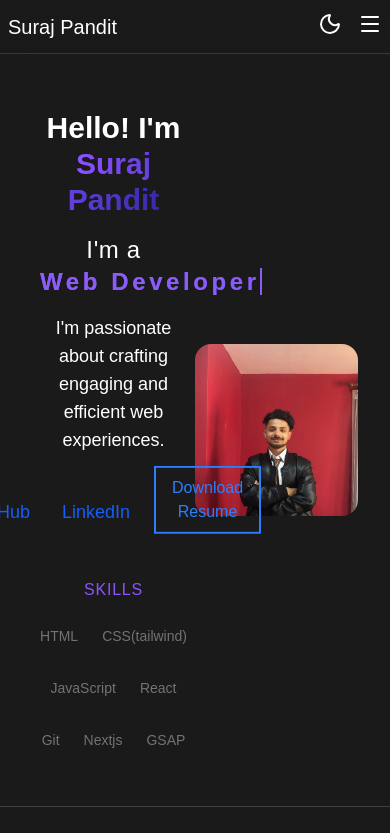
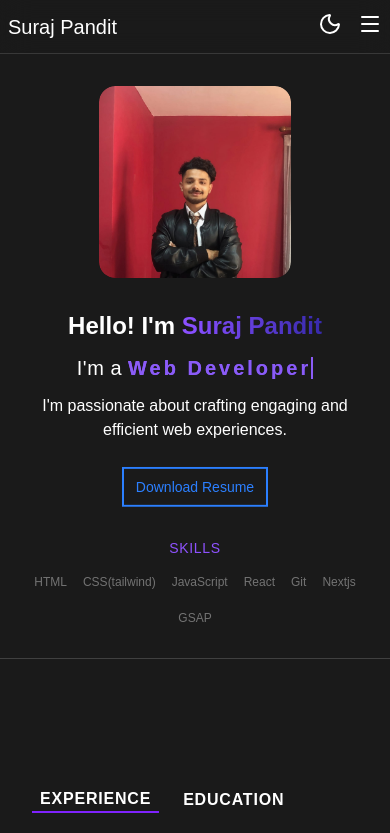
Before and after one commit to SurajPandit12/Website, a Next.js app: page / in a window 390 px wide. Shown: the top 833 px of the page. Built offline with nearby package versions, Linux system fonts and the light colour scheme.

Commit message:
feats:mobile responsive

```diff
--- a/src/app/components/Hero.jsx
+++ b/src/app/components/Hero.jsx
@@ -20,7 +20,7 @@ const Hero = () => {
       icon: (
         <div className="flex items-center gap-2">
           <i className="fab fa-github fa-2x text-blue-600 hover:text-gray-400"></i>
-          <span className="text-blue-600 text-lg">GitHub</span>
+          <span className="text-blue-600 text-lg hidden sm:inline">GitHub</span>
         </div>
       ),
     },
@@ -29,7 +29,9 @@ const Hero = () => {
       icon: (
         <div className="flex items-center gap-2">
           <i className="fab fa-linkedin fa-2x text-blue-600 hover:text-blue-400"></i>
-          <span className="text-blue-600 text-lg">LinkedIn</span>
+          <span className="text-blue-600 text-lg hidden sm:inline">
+            LinkedIn
+          </span>
         </div>
       ),
     },
@@ -37,56 +39,65 @@ const Hero = () => {
 
   const skills = [
     {
-      icon: <i className="fab fa-html5 fa-3x text-orange-600"></i>,
+      icon: <i className="fab fa-html5 fa-2x sm:fa-3x text-orange-600"></i>,
       name: "HTML",
     },
     {
-      icon: <i className="fab fa-css3-alt fa-3x text-blue-600"></i>,
+      icon: <i className="fab fa-css3-alt fa-2x sm:fa-3x text-blue-600"></i>,
       name: "CSS(tailwind)",
     },
     {
-      icon: <i className="fab fa-js fa-3x text-yellow-500"></i>,
+      icon: <i className="fab fa-js fa-2x sm:fa-3x text-yellow-500"></i>,
       name: "JavaScript",
     },
     {
-      icon: <i className="fab fa-react fa-3x text-blue-500"></i>,
+      icon: <i className="fab fa-react fa-2x sm:fa-3x text-blue-500"></i>,
       name: "React",
     },
     {
-      icon: <i className="fab fa-git-alt fa-3x text-red-600"></i>,
+      icon: <i className="fab fa-git-alt fa-2x sm:fa-3x text-red-600"></i>,
       name: "Git",
     },
     {
-      icon: <i className="fab fa-git-alt fa-3x text-red-600"></i>,
+      icon: <i className="fab fa-git-alt fa-2x sm:fa-3x text-red-600"></i>,
       name: "Nextjs",
     },
     {
-      icon: <i className="fab fa-git-alt fa-3x text-red-600"></i>,
+      icon: <i className="fab fa-git-alt fa-2x sm:fa-3x text-red-600"></i>,
       name: "GSAP",
     },
   ];
 
   return (
-    <div className="border-b border-neutral-700 py-12 container " id="home">
-      <div className="grid grid-cols-2 items-center justify-center w-full flex-wrap justify-center items-center h-full w-full">
-        <div className="p-2 w-full  mt-0 lg:mt-20 text-center lg:text-left">
-          <h1 className="text-3xl lg:text-4xl font-bold mb-4">
+    <div
+      className="border-b border-neutral-700 py-8 sm:py-12 container mx-auto px-4"
+      id="home"
+    >
+      <div className="flex flex-col-reverse lg:grid lg:grid-cols-2 items-center justify-center gap-8 lg:gap-12">
+        {/* Left Content */}
+        <div className="w-full text-center lg:text-left">
+          <h1 className="text-2xl sm:text-3xl lg:text-4xl font-bold mb-3 sm:mb-4">
             Hello! I'm{" "}
-            <span className="bg-gradient-to-r from-violet-500 to-indigo-800 text-transparent bg-clip-text ">
+            <span className="bg-gradient-to-r from-violet-500 to-indigo-800 text-transparent bg-clip-text">
               Suraj Pandit
             </span>
           </h1>
-          <h2 className="text-2xl sm:text-3xl lg:text-4xl my-4 tracking-wide">
+
+          <h2 className="text-xl sm:text-2xl lg:text-3xl xl:text-4xl my-3 sm:my-4 tracking-wide">
             I'm a{" "}
             <span className="bg-gradient-to-r from-violet-500 to-indigo-800 text-transparent bg-clip-text typewriter-text">
               Web Developer
             </span>
           </h2>
-          <p className="text-lg font-light mb-6">
+
+          <p className="text-base sm:text-lg font-light mb-4 sm:mb-6 max-w-lg mx-auto lg:mx-0">
             I'm passionate about crafting engaging and efficient web
             experiences.
           </p>
-          <div className="flex justify-center lg:justify-start gap-6 mb-8">
+
+          {/* Icons and Resume Button */}
+          <div className="flex flex-col sm:flex-row items-center justify-center lg:justify-start gap-4 sm:gap-6 mb-6 sm:mb-8">
+            <div className="flex gap-4 sm:gap-6">
               {icons.map((item, index) => (
                 <a
                   className="transition-transform transform hover:scale-110 flex items-center gap-2"
@@ -98,37 +109,48 @@ const Hero = () => {
                   {item.icon}
                 </a>
               ))}
+            </div>
+
             <a
-              className="hover:scale-110 transition-all text-blue-500 border-2 px-4 py-2 rounded-md border-blue-500 animate-bounce cursor-pointer"
+              className="hover:scale-110 transition-all text-blue-500 border-2 px-3 sm:px-4 py-2 rounded-md border-blue-500 animate-bounce cursor-pointer text-sm sm:text-base inline-block"
               onClick={handleDownload}
               download
             >
               Download Resume
             </a>
           </div>
-          <h4 className="uppercase tracking-wider text-violet-500 font-medium mb-4">
+
+          {/* Skills Section */}
+          <div>
+            <h4 className="uppercase tracking-wider text-violet-500 font-medium mb-3 sm:mb-4 text-sm sm:text-base">
               Skills
             </h4>
-          <div className="flex flex-wrap gap-6 justify-center lg:justify-start">
+
+            <div className="flex flex-wrap gap-4 sm:gap-6 justify-center lg:justify-start">
               {skills.map((item, index) => (
                 <div className="flex flex-col items-center" key={index}>
-                {item.icon}
-                <span className="text-center text-sm text-neutral-500 mt-2">
+                  <div className="text-2xl sm:text-3xl">{item.icon}</div>
+                  <span className="text-center text-xs sm:text-sm text-neutral-500 mt-1 sm:mt-2">
                     {item.name}
                   </span>
                 </div>
               ))}
             </div>
           </div>
-        <div className="flex items-center justify-center h-full w-full h-full rounded-2xl">
+        </div>
+
+        {/* Right Image */}
+        <div className="w-full max-w-md lg:max-w-none mx-auto flex items-center justify-center">
+          <div className="relative w-48 h-48 sm:w-64 sm:h-64 md:w-80 md:h-80 lg:w-[450px] lg:h-[450px] xl:w-[550px] xl:h-[550px] rounded-2xl overflow-hidden">
             <Image
-            className="rounded-2xl"
+              className="rounded-2xl object-cover"
               src="/suraj.jpeg"
               alt="Suraj Pandit"
-            width={550}
-            height={300}
+              fill
+              sizes="(max-width: 640px) 192px, (max-width: 768px) 256px, (max-width: 1024px) 320px, 550px"
               priority
             />
+          </div>
         </div>
       </div>
     </div>
```
Lines whose indentation alone changed are shown as unchanged.
